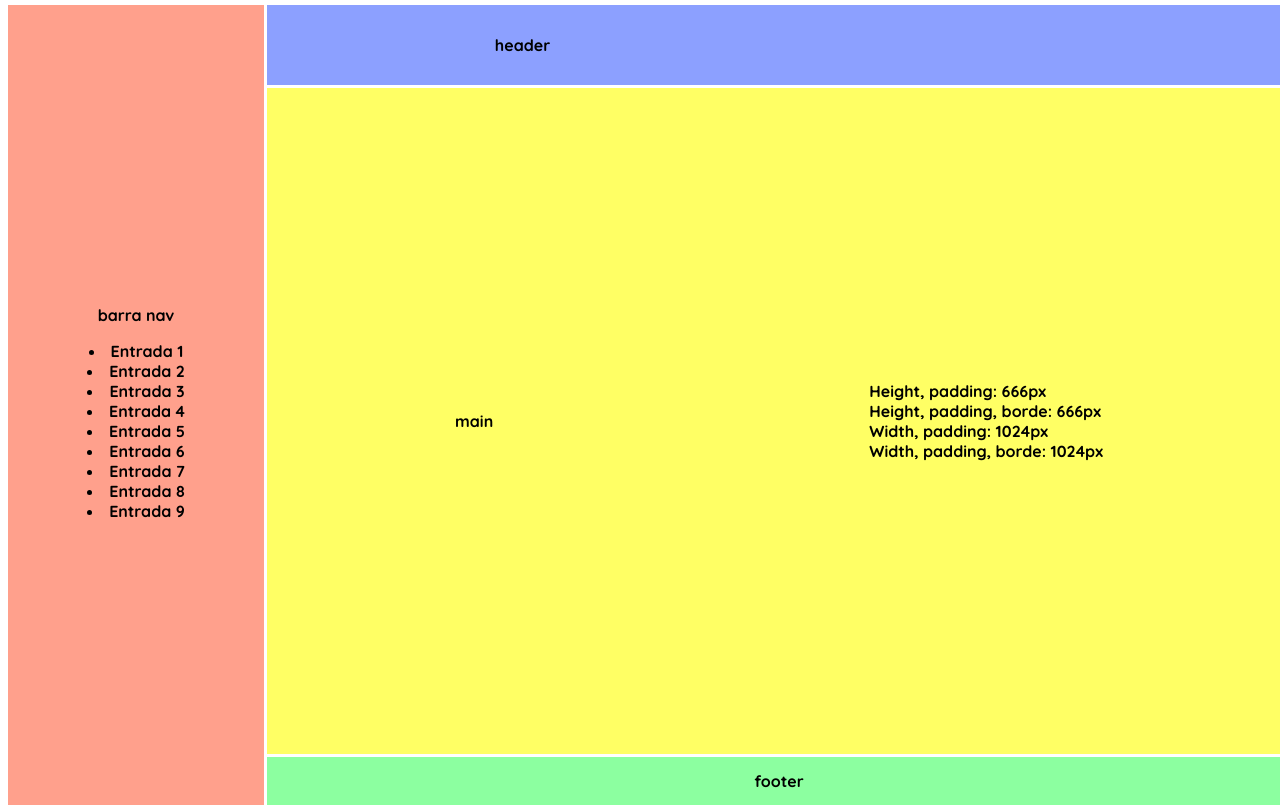
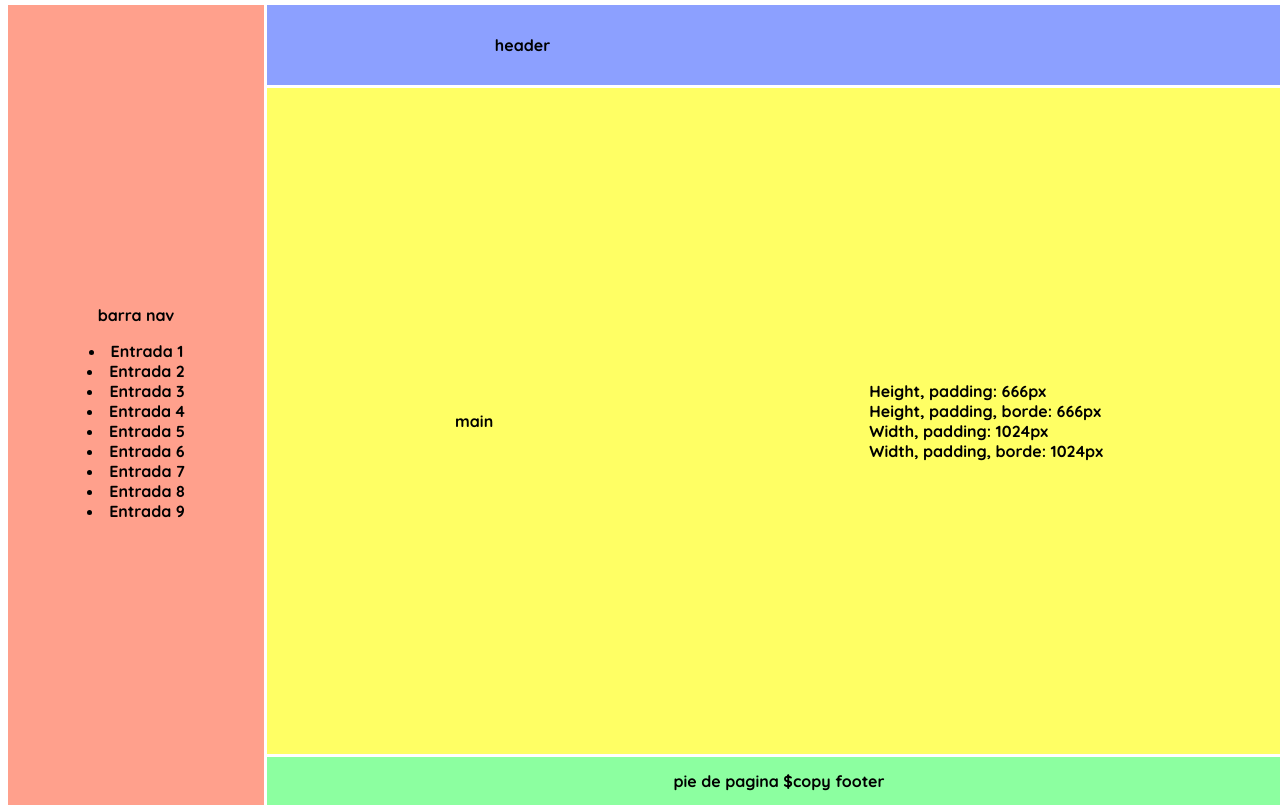
Before and after one commit to maxheadroom2/practica_flujo_contenidos, a plain HTML site: page index.html in a window 1280 px wide. Drawn offline with Linux system fonts and the light colour scheme.

Commit message:
cambio hecho en el footer

```diff
--- a/index.html
+++ b/index.html
@@ -39,7 +39,7 @@
         <p id="demo"></p>
       </main>
       <footer>
-        <p>footer</p>
+        <p>pie de pagina $copy footer</p>
 
       </footer>
     </section>
```
